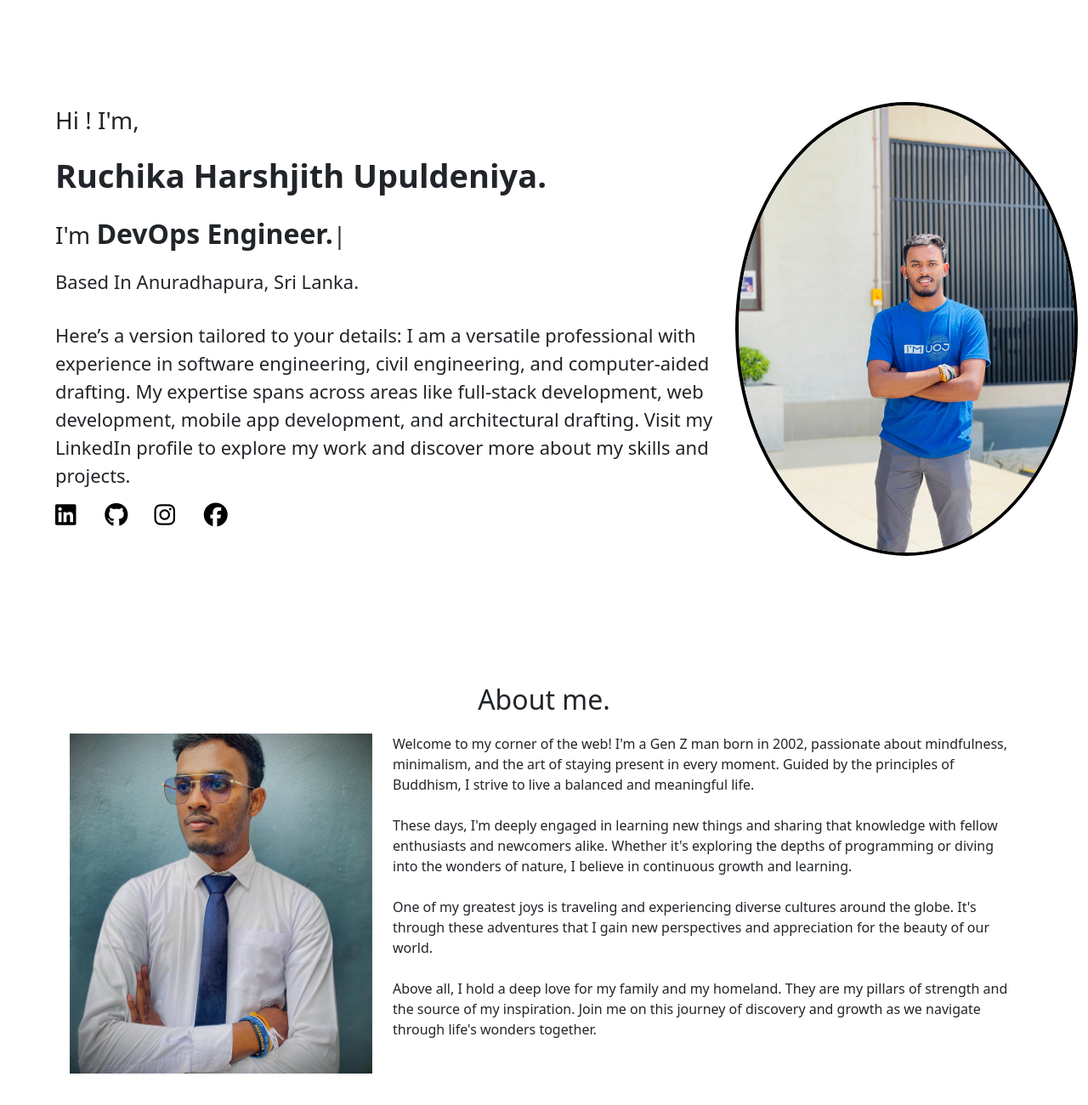
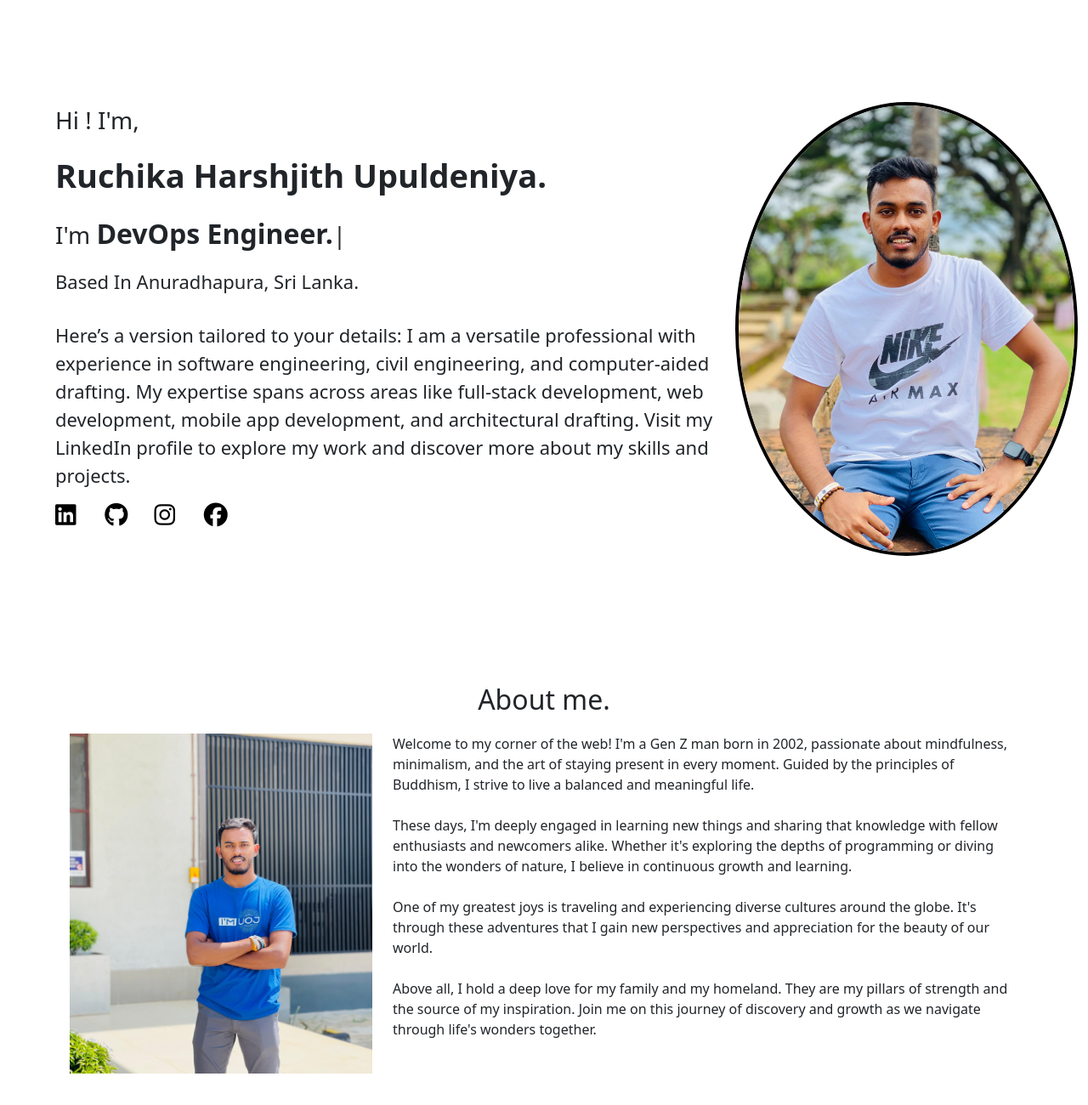
Before and after one commit to Ruchikaupuldeniya/MyProfile2, a plain HTML site: page index.html in a window 1280 px wide. Shown: the part 80-1380 px from the top of the page at 85% size. Drawn offline with nearby package versions, Linux system fonts and the light colour scheme.

Commit message:
'updated'

```diff
--- a/index.html
+++ b/index.html
@@ -114,7 +114,7 @@ I am a versatile professional with experience in software engineering, civil eng
               <div class="profile-pic-container">
                 <img
                   id="profile-pic"
-                  src="./assets/img/napa.jpg"
+                  src="./assets/img/modaNapa.jpg"
                   alt="Yashen Fernando"
                 />
               </div>
--- a/styles/main.css
+++ b/styles/main.css
@@ -157,7 +157,7 @@ main{
 #img-container-aboutMe{
   width: 100%;
   height: 400px;
-  background-image: url(../assets/img/newpic.jpg);
+  background-image: url(../assets/img/aboutMe.jpg);
   background-repeat: no-repeat;
   background-size: cover;
   background-position: center;
```
Also changed, not shown: assets/img/aboutMe.jpg (renamed from assets/img/napa.jpg), assets/img/modaNapa.jpg (renamed from assets/img/ruchika.jpg), assets/img/newpic.jpg (deleted).
